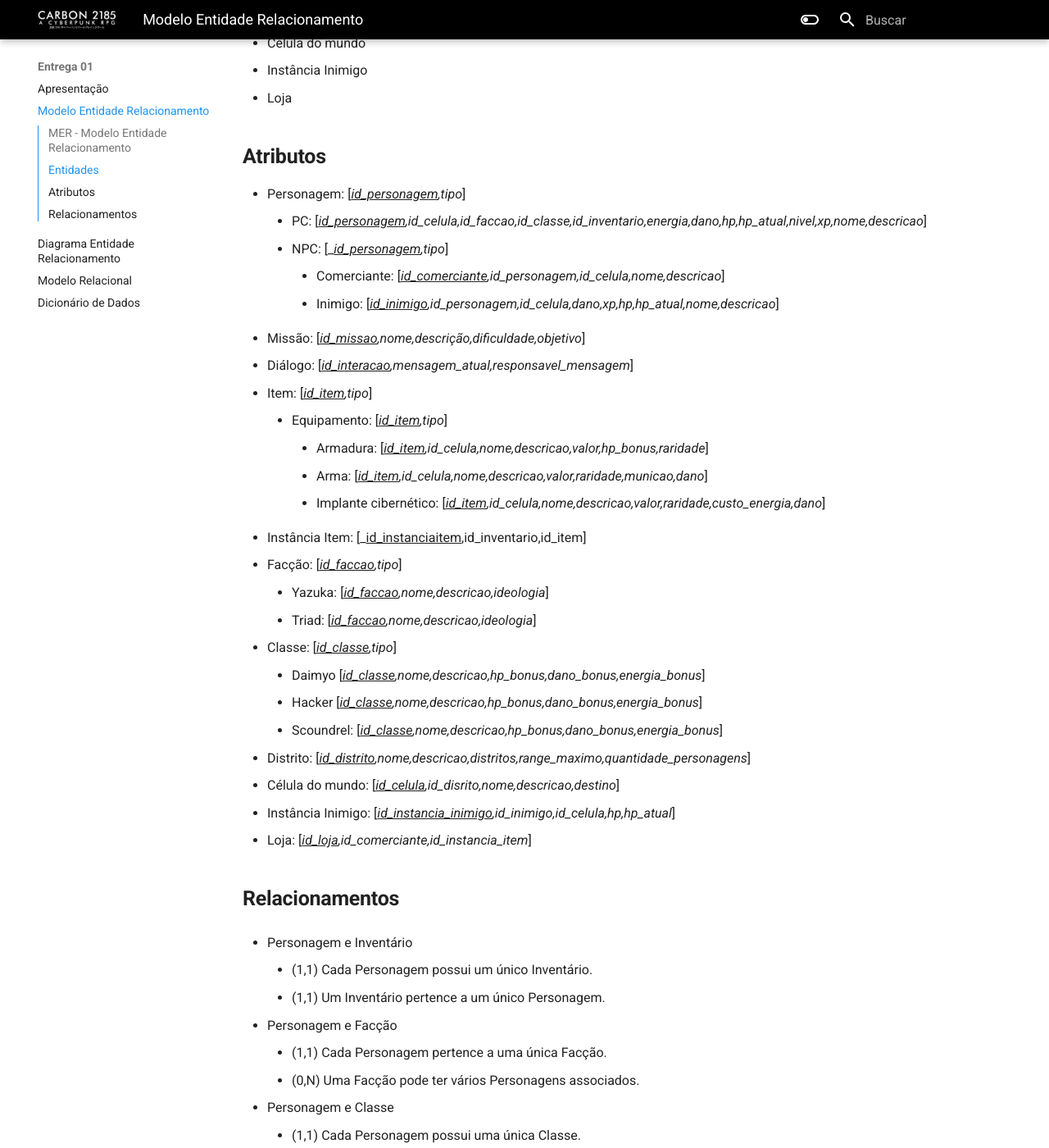
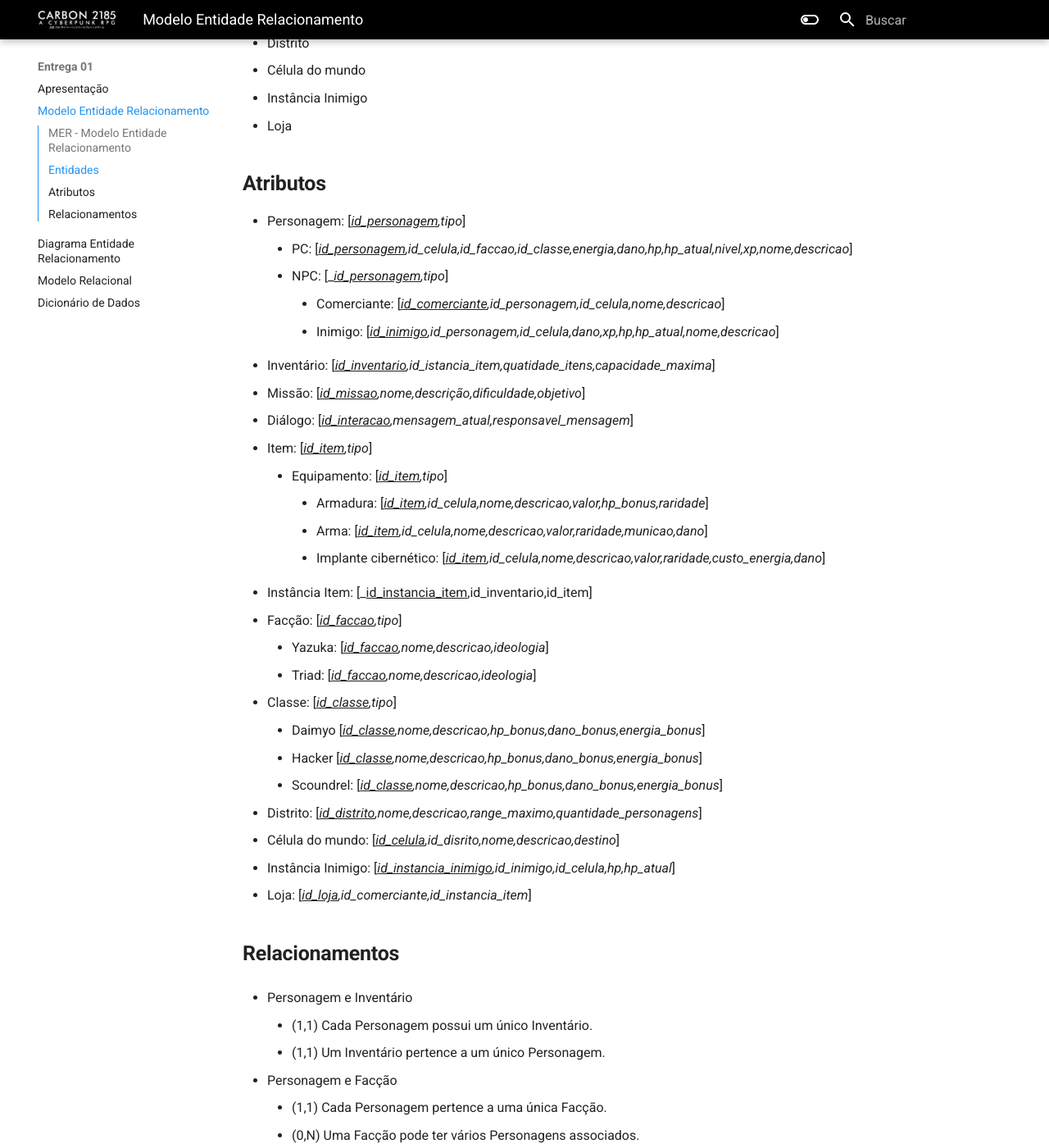
Before and after one commit to SBD1/2024.2-Carbon2185, an MkDocs documentation site: the page built from docs/entrega-1/MER.md, in a window 1280 px wide and 1400 px high, scrolled down 1128 px. Shown: the whole window at 82% size. Built offline with MkDocs 1.6.1 and Material for MkDocs 9.7.7, drawn with Linux system fonts in a browser that asks for light colours.

Commit message:
Alterações da Modelagem

```diff
--- a/docs/entrega-1/MER.md
+++ b/docs/entrega-1/MER.md
@@ -34,10 +35,11 @@ O Modelo Entidade-Relacionamento é uma abordagem conceitual que organiza as inf
 ## **Atributos**
 
 - Personagem: [<ins>_id_personagem</ins>,tipo_]
-    - PC: [<ins>_id_personagem</ins>,id_celula,id_faccao,id_classe,id_inventario,energia,dano,hp,hp_atual,nivel,xp,nome,descricao_]
+    - PC: [<ins>_id_personagem</ins>,id_celula,id_faccao,id_classe,energia,dano,hp,hp_atual,nivel,xp,nome,descricao_]
     - NPC: [_<ins>_id_personagem</ins>,tipo_]
         - Comerciante: [_<ins>id_comerciante</ins>,id_personagem,id_celula,nome,descricao_]
         - Inimigo: [_<ins>id_inimigo</ins>,id_personagem,id_celula,dano,xp,hp,hp_atual,nome,descricao_]
+- Inventário: [_<ins>id_inventario</ins>,id_istancia_item,quatidade_itens,capacidade_maxima_]
 - Missão: [_<ins>id_missao</ins>,nome,descrição,dificuldade,objetivo_]
 - Diálogo: [_<ins>id_interacao</ins>,mensagem_atual,responsavel_mensagem_]
 - Item: [_<ins>id_item</ins>,tipo_]
@@ -45,7 +47,7 @@ O Modelo Entidade-Relacionamento é uma abordagem conceitual que organiza as inf
         - Armadura: [_<ins>id_item</ins>,id_celula,nome,descricao,valor,hp_bonus,raridade_]
         - Arma: [_<ins>id_item</ins>,id_celula,nome,descricao,valor,raridade,municao,dano_]
         - Implante cibernético: [_<ins>id_item</ins>,id_celula,nome,descricao,valor,raridade,custo_energia,dano_]
-- Instância Item: [_<ins>id_instanciaitem</ins>,id_inventario,id_item]
+- Instância Item: [_<ins>id_instancia_item</ins>,id_inventario,id_item]
 - Facção: [_<ins>id_faccao</ins>,tipo_]
     - Yazuka: [_<ins>id_faccao</ins>,nome,descricao,ideologia_]
     - Triad: [_<ins>id_faccao</ins>,nome,descricao,ideologia_]
@@ -53,7 +55,7 @@ O Modelo Entidade-Relacionamento é uma abordagem conceitual que organiza as inf
     - Daimyo [_<ins>id_classe</ins>,nome,descricao,hp_bonus,dano_bonus,energia_bonus_]
     - Hacker [_<ins>id_classe</ins>,nome,descricao,hp_bonus,dano_bonus,energia_bonus_]
     - Scoundrel: [_<ins>id_classe</ins>,nome,descricao,hp_bonus,dano_bonus,energia_bonus_]
-- Distrito: [_<ins>id_distrito</ins>,nome,descricao,distritos,range_maximo,quantidade_personagens_]
+- Distrito: [_<ins>id_distrito</ins>,nome,descricao,range_maximo,quantidade_personagens_]
 - Célula do mundo: [_<ins>id_celula</ins>,id_disrito,nome,descricao,destino_]
 - Instância Inimigo: [_<ins>id_instancia_inimigo</ins>,id_inimigo,id_celula,hp,hp_atual_]
 - Loja: [_<ins>id_loja</ins>,id_comerciante,id_instancia_item_]
```
Also changed, not shown: other parts of docs/entrega-1/MER.md (+1 -0 lines), docs/img/distrito_dd.png.
